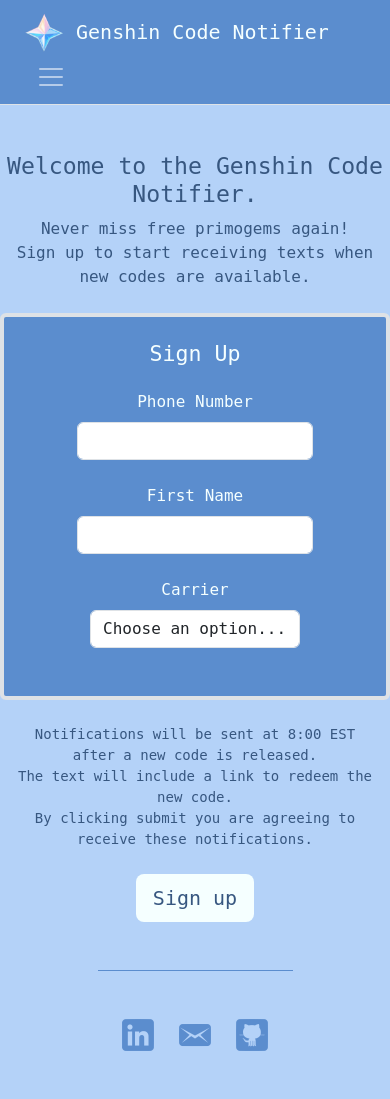
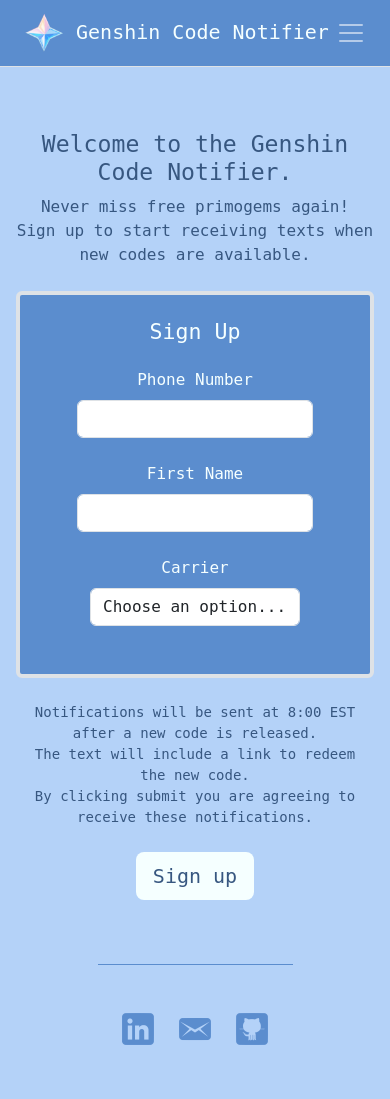
Before and after one commit to baileystarr4/Genshin-Impact-Code-Notifier, a Django app: page / in a window 390 px wide. After the commit the page ends 1045 px from the top, so only its background shows below. Run offline with Django 5.2, Linux system fonts and the light colour scheme; some web fonts are replaced.

Commit message:
Change margins and padding for mobile view

```diff
--- a/website/genshin_code_notifier/templates/base.html
+++ b/website/genshin_code_notifier/templates/base.html
@@ -25,7 +25,7 @@
 
     <nav class="navbar sticky-top navbar-expand-lg border-bottom pe-4 ps-4">
       <!-- nav brand / title -->
-      <a class="navbar-brand" href="/">
+      <a class="navbar-brand m-0" href="/">
         <span class="nav_brand tw-bold white_text">
           <img src="{% static '/images/Primogem.ico' %}" class="nav_img">
           Genshin Code Notifier
@@ -33,7 +33,7 @@
       </a>
 
       <button
-        class="navbar-toggler nav_tog"
+        class="navbar-toggler nav_tog p-0"
         type="button"
         data-bs-toggle="collapse"
         data-bs-target="#navbar"
@@ -99,7 +99,7 @@
     {% endif %}
 
     <!-- main content -->
-    <div class="wrapper flex-grow-1 align-content-center text-center" >
+    <div class="wrapper flex-grow-1 align-content-center text-center m-3" >
       {% block content %} {% endblock %}
     </div>
 
```
